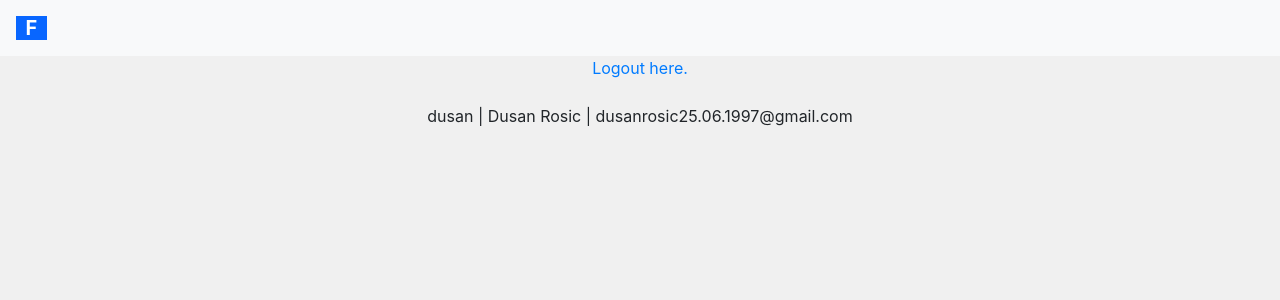
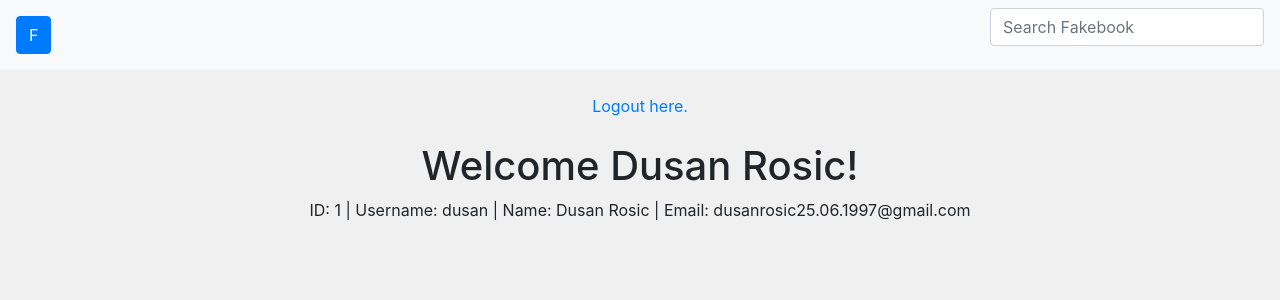
Before and after one commit to dusanrsc/Django_FakeBook, a Django app: page / in a window 1280 px wide. Shown: the top 300 px of the page. Run offline with Django 5.2, Linux system fonts and the light colour scheme; a user stored in the database is signed in; some libraries are stand-ins or nearby versions.

Commit message:
first commit

```diff
--- a/FakeBook/settings.py
+++ b/FakeBook/settings.py
@@ -24,7 +24,7 @@ SECRET_KEY = 'django-insecure-$zxk16d)ncw=t3um5a3v4a(-jrzpbn&dv$5z4xu0tc30n49-sv
 # SECURITY WARNING: don't run with debug turned on in production!
 DEBUG = True
 
-ALLOWED_HOSTS = []
+ALLOWED_HOSTS = ["192.168.0.187"]
 
 # Application definition
 
--- a/app/templates/base.html
+++ b/app/templates/base.html
@@ -3,23 +3,23 @@
 <!-- endlink -->
 
 <!-- navbar -->
-<nav class="navbar navbar-expand-lg bg-light">
-  <a class="navbar-brand" href="{% url 'index' %}"><strong style="color:#FFFFFF; background-color:rgb(8, 102, 255);">&nbsp;&nbsp;F&nbsp;&nbsp;</strong></a>
-  <button class="navbar-toggler" type="button" data-toggle="collapse" data-target="#navbarSupportedContent" aria-controls="navbarSupportedContent" aria-expanded="false" aria-label="Toggle navigation">
-    <span class="navbar-toggler-icon"></span>
-  </button>
+<nav class="navbar navbar-light bg-light">
 
-  <div class="collapse navbar-collapse" id="navbarSupportedContent">
-    <ul class="navbar-nav mr-auto">
-      <li class="nav-item active">
-        <a class="nav-link" href="#!"></a>
-      </li>
-    </ul>
-  </div>
+  <!-- fakebook logo -->
+  <a href="{% url 'index' %}" class="btn btn-primary" type="submit">F</a>
+
+  <!-- search bar form -->
+  <form class="form-inline" method="POST" action="{% url 'search_user' %}" autocomplete="off">
+    {% csrf_token %}
+
+    <!-- input field -->
+    <input class="form-control mr-sm-0" type="search" name="search" placeholder="Search Fakebook" aria-label="Search">
+
+  </form>
 </nav>
+<!-- endnavbar -->
 
 <body style="background-color: #F0F0F0;">
-<!-- endnavbar -->
 
 {% block content %}
 {% endblock %}
--- a/app/templates/index.html
+++ b/app/templates/index.html
@@ -9,9 +9,10 @@
         <title>Fakebook</title>
     </head>
     <body>
-        <div class="container" align="center">
+        <div class="container" align="center"><br/>
             <a href="{% url 'logout_user' %}">Logout here.</a><br/><br/>
-            {{ user }} | {{ user.first_name }} {{ user.last_name }} | {{ user.email }}
+            <h1>Welcome {{ user.first_name }} {{ user.last_name }}!</h1>
+            ID: {{ user.id }} | Username: {{ user }} | Name: {{ user.first_name }} {{ user.last_name }} | Email: {{ user.email }}
         </div>
     </body>
 </html>
--- a/app/urls.py
+++ b/app/urls.py
@@ -22,5 +22,6 @@ urlpatterns = [
     path("register_user", views.register_user, name="register_user"),
     path("login_user", views.login_user, name="login_user"),
     path("logout_user", views.logout_user, name="logout_user"),
+    path("search_user", views.search_user, name="search_user"),
     path("comming_soon", views.comming_soon, name="comming_soon"),
 ]
--- a/app/views.py
+++ b/app/views.py
@@ -1,9 +1,12 @@
 from django.shortcuts import render, redirect
 from . forms import CreateUserForm, LoginForm
+
 from django.contrib.auth.decorators import login_required
-
+from django.contrib.auth.models import User
 from django.contrib.auth.models import auth
 from django.contrib.auth import authenticate, login, logout
+
+from django.db.models import Q
 
 # Create your views here.
 @login_required(login_url="login_user")
@@ -38,5 +41,14 @@ def logout_user(request):
 	auth.logout(request)
 	return redirect("login_user")
 
+def search_user(request):
+	if request.method == "POST":
+		search = request.POST["search"]
+		searched = User.objects.filter(Q(username__contains=search) | Q(first_name__contains=search) | Q(last_name__contains=search))
+
+		return render(request, "search_user.html", {"search": search, "searched": searched})
+	else:
+		return render(request, "search_user.html", {})
+
 def comming_soon(request):
 	return render(request, "comming_soon.html", {})
```
Also changed, not shown: app/templates/search_user.html (added, +30 -0 lines), README.md, admin/css/base.css (line endings or trailing spaces), db.sqlite3.
